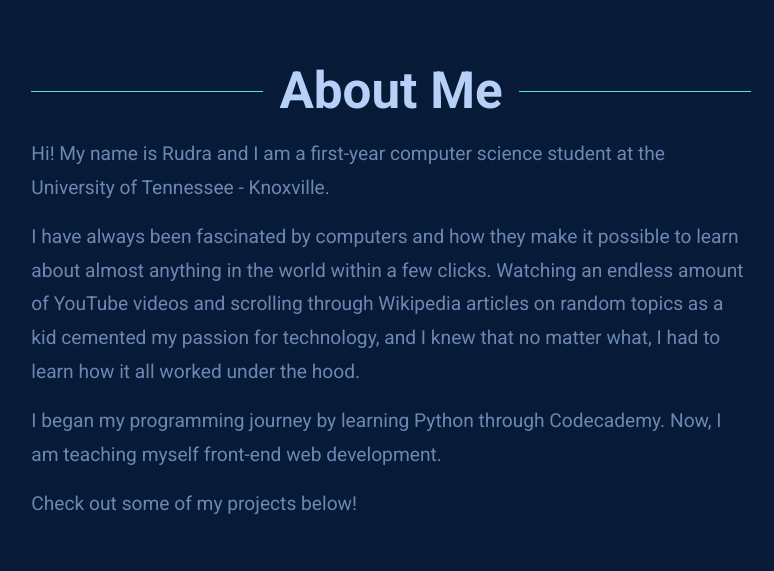
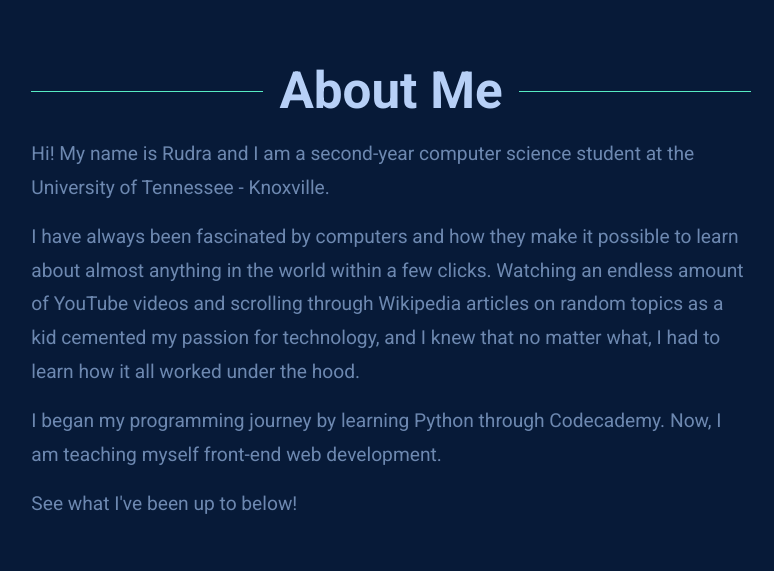
Before and after one commit to RudraPatel2003/rudrapatel, a Next.js app: page / in a window 1280 px wide. Shown: the part 820-1391 px from the top of the page, without its empty margins (249-1023 px from the left). Built offline with nearby package versions, Linux system fonts and the light colour scheme.

Commit message:
Updates About section

```diff
--- a/src/components/About.js
+++ b/src/components/About.js
@@ -54,7 +54,7 @@ export default function About() {
         <span>About Me</span>
       </h2>
       <p>
-        Hi! My name is Rudra and I am a first-year computer science student at
+        Hi! My name is Rudra and I am a second-year computer science student at
         the University of Tennessee - Knoxville.
       </p>
       <p>
@@ -69,7 +69,7 @@ export default function About() {
         I began my programming journey by learning Python through Codecademy.
         Now, I am teaching myself front-end web development.
       </p>
-      <p>Check out some of my projects below!</p>
+      <p>See what I&apos;ve been up to below!</p>
     </StyledAboutSection>
   );
 }
```
